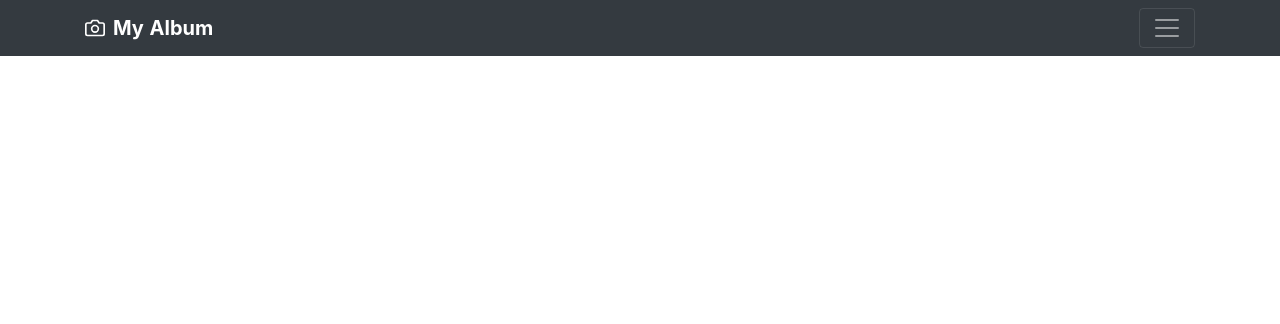
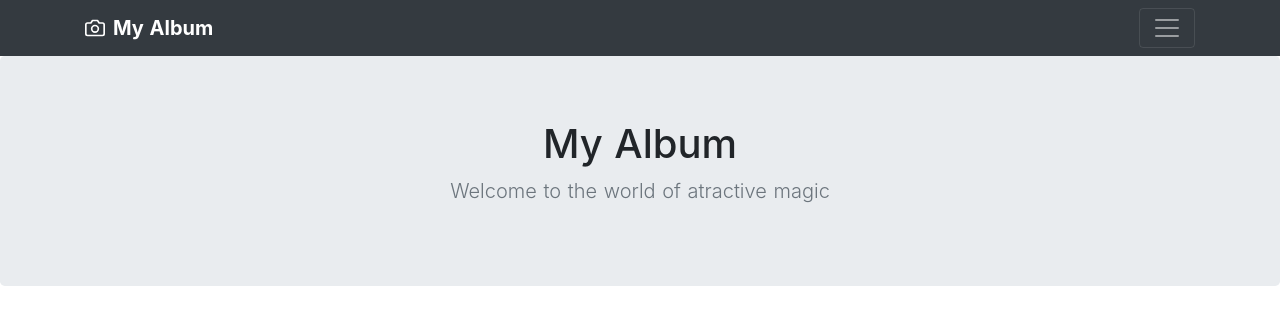
Before and after one commit to tankhoi1121/AlbumUI, a Nuxt app: page / in a window 1280 px wide. Shown: the top 324 px of the page. Built offline with nearby package versions, Linux system fonts and the light colour scheme.

Commit message:
version 1.0.1 - remove old code && add GridDisplayImg.vue

```diff
--- /dev/null
+++ b/components/GridDisplayImg.vue
@@ -0,0 +1,19 @@
+<template>
+  <main role="main">
+    <section class="jumbotron text-center">
+      <div class="container">
+        <h1 class="jumbotron-heading">My Album</h1>
+        <p class="lead text-muted">{{message}}</p>
+      </div>
+    </section>
+  </main>
+</template>
+<script>
+export default {
+  data() {
+    return {
+      message: "Welcome to the world of atractive magic",
+    };
+  },
+};
+</script>
--- a/components/TaskbarInfo.vue
+++ b/components/TaskbarInfo.vue
@@ -25,9 +25,4 @@
   </div>
 </template>
 <style>
-/* div {
-  width: 100px;
-  height: 100px;
-  border: 1px solid orangered;
-} */
 </style>
--- a/pages/index.vue
+++ b/pages/index.vue
@@ -1,7 +1,8 @@
 <template>
-  <div id="header">
+  <div>
     <TaskbarInfo />
     <Taskbar />
+    <GridDisplayImg />
   </div>
 </template>
 
```
